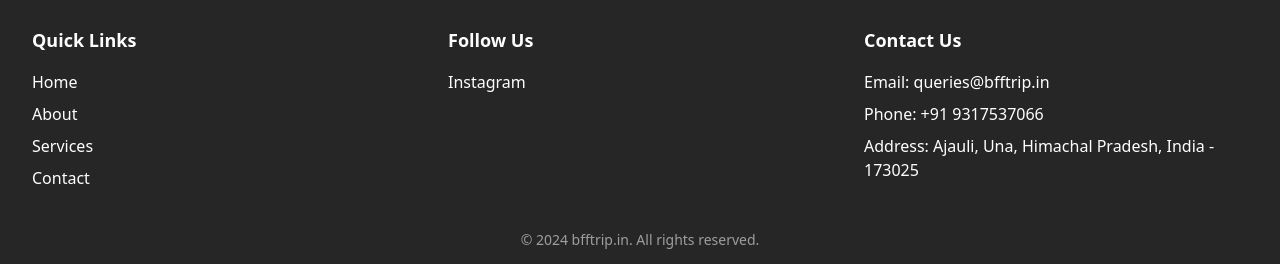
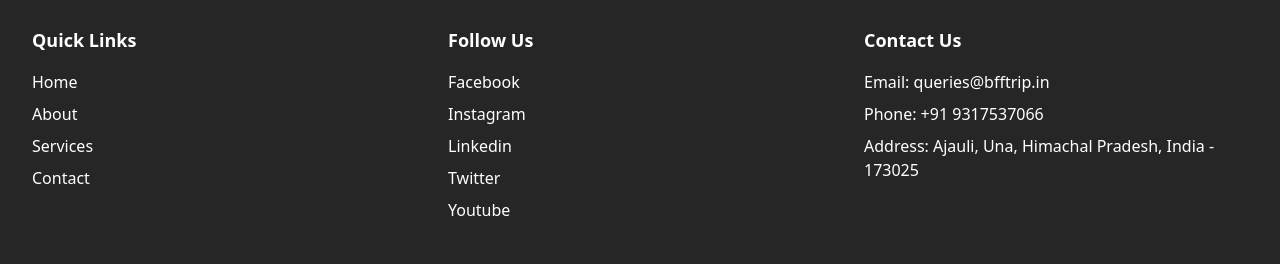
Before and after one commit to sibansal/bfftrip, a React (Create React App) app in the folder frontend/: page / in a window 1280 px wide. Shown: the part 5467-5731 px from the top of the page. Built offline with nearby package versions, Linux system fonts and the light colour scheme.

Commit message:
Update social links.

```diff
--- a/frontend/src/components/Footer/Footer.tsx
+++ b/frontend/src/components/Footer/Footer.tsx
@@ -16,7 +16,11 @@
           <div>
             <h3 className="text-lg font-semibold mb-4">Follow Us</h3>
             <ul className="space-y-2">
+            <li><a href="https://www.facebook.com/bfftrip" className="hover:text-primary">Facebook</a></li>
               <li><a href="https://www.instagram.com/bff_trip" className="hover:text-primary">Instagram</a></li>
+              <li><a href="https://linkedin.com/company/bfftrip" className="hover:text-primary">Linkedin</a></li>
+              <li><a href="https://x.com/bfftrip" className="hover:text-primary">Twitter</a></li>
+              <li><a href="https://www.youtube.com/@bfftripofficial" className="hover:text-primary">Youtube</a></li>
             </ul>
           </div>
 
```
